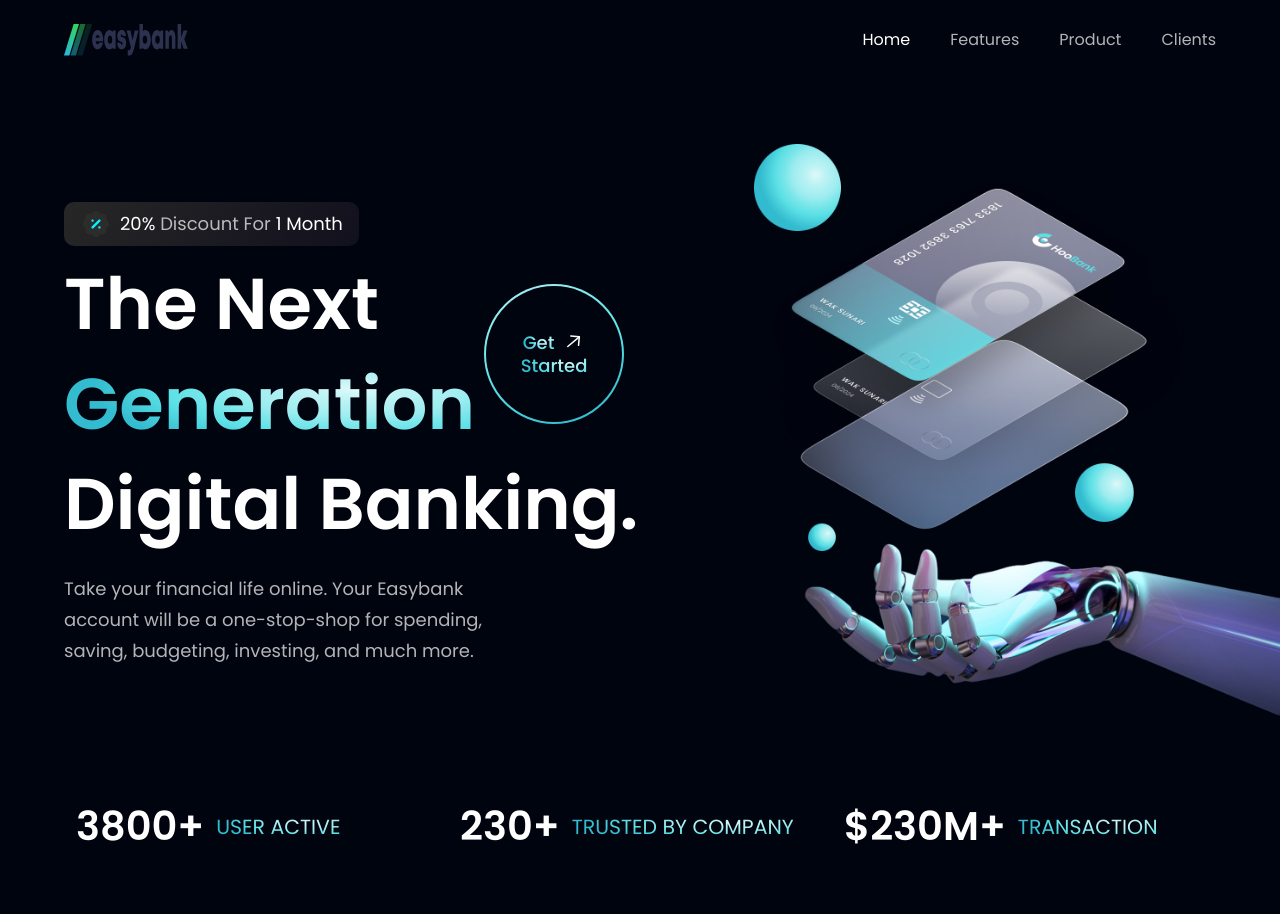
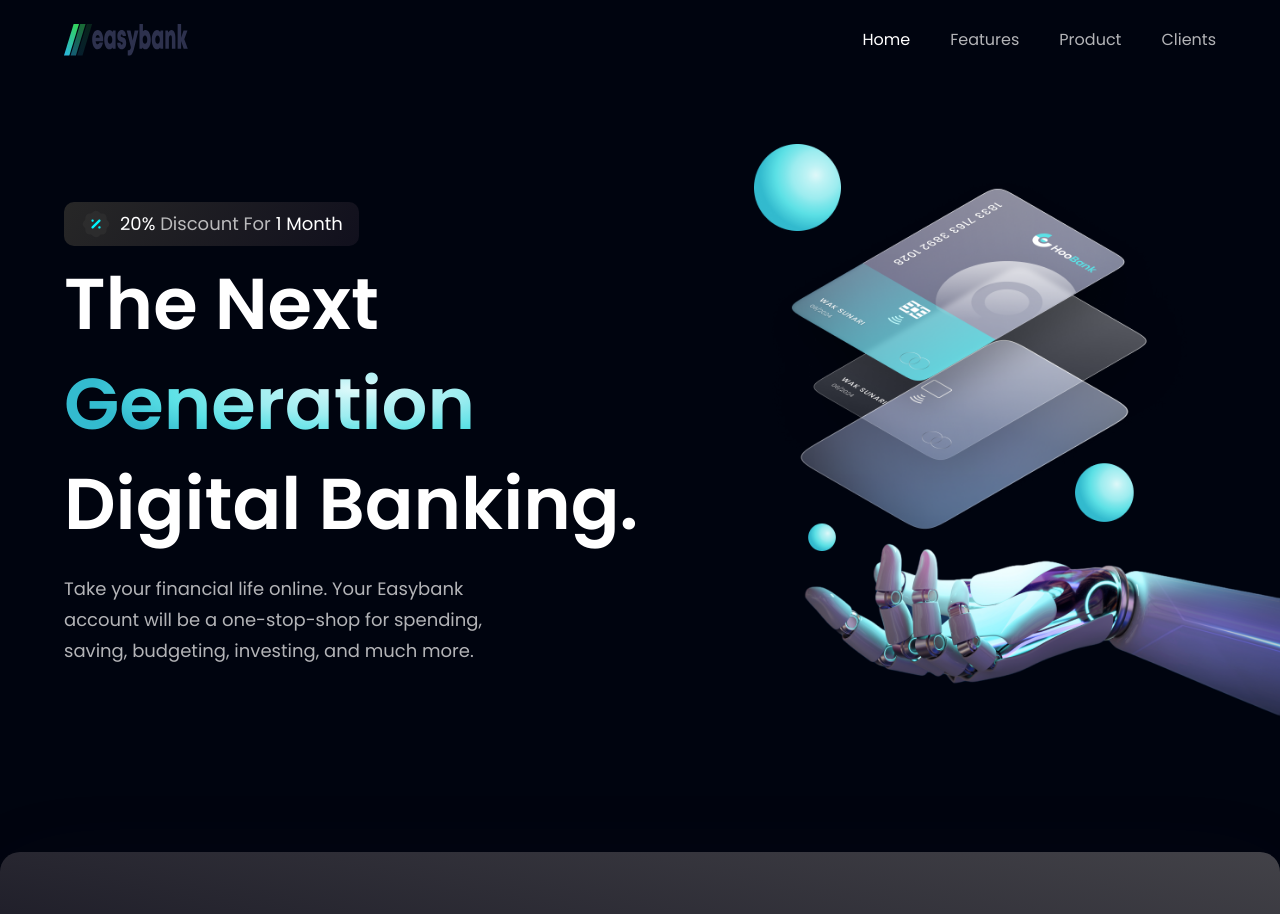
Before and after one commit to tedkelvin19/Banker-App, a React (Vite) app: page / in a window 1280 px wide. Shown: the top 914 px of the page. Built offline with nearby package versions, Linux system fonts and the light colour scheme.

Commit message:
edited main content

```diff
--- a/src/components/Main.jsx
+++ b/src/components/Main.jsx
@@ -1,9 +1,11 @@
 import React from 'react'
 import styles from "../style"
 import {discount,robot} from  '../images'
-import GetStarted from "./GetStarted"
+import Footer from './Footer'
+import CTA from './CTA'
 const Main = () =>(
-    <section id="home" className={`flex md:flex-row flex-col ${styles.paddingY}`}>
+  <div>
+      <section id="home" className={`flex md:flex-row flex-col ${styles.paddingY}`}>
       <div className={`flex-1 ${styles.flexStart} flex-col xl:px-0 sm:px-16 px-6`}>
         <div className='flex flex-row items-center py-[6px] px-4 bg-discount-gradient rounded-[10px] mb-2'>
           <img src={discount} alt="discount" className='W-[3px] h-[32px]'/>
@@ -18,9 +20,6 @@ const Main = () =>(
             The Next <br className='sm:block hidden' /> {' '}
             <span className='text-gradient'>Generation</span> {' '}
           </h1>
-          <div className='ss:flex hidden md:mr-4 mr-0'>
-            <GetStarted />
-          </div>
         </div>
         <h1 className='font-poppins font-semibold ss:text-[72px] text-[52px] text-white ss:leading-[100px] leading-[75px]'>Digital Banking.</h1>
         <p className={`${styles.paragraph} max-w-[470px] mt-5`}>Take your financial life online. Your Easybank account will be a one-stop-shop for spending, saving, budgeting, investing, and much more.</p>
@@ -29,6 +28,10 @@ const Main = () =>(
         <img src={robot} className='w-[180%] h-[100%] relative z-[5]'/>
       </div>
     </section>
+    <CTA />
+    <Footer />
+  </div>
+
   )
 
 export default Main
```
